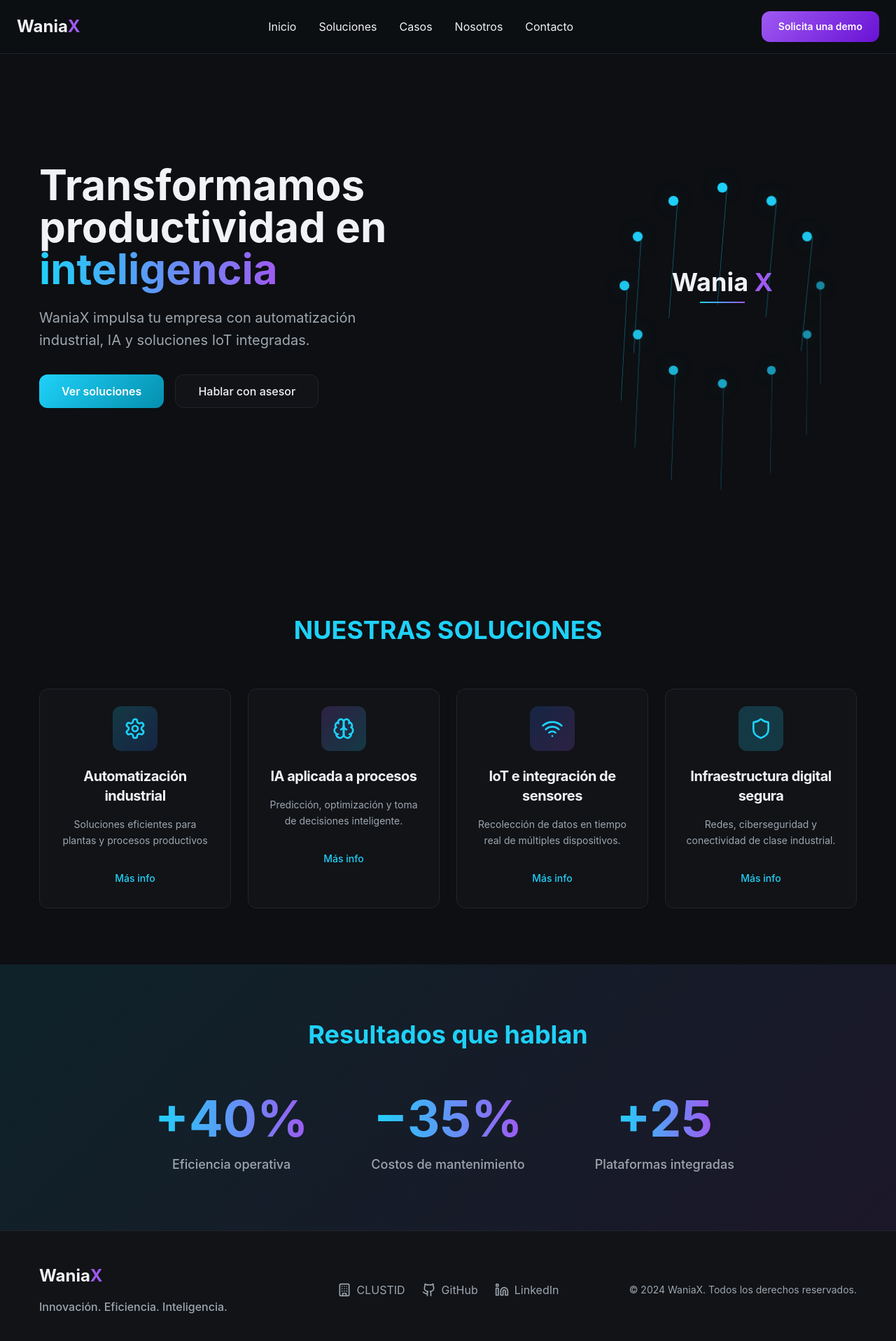
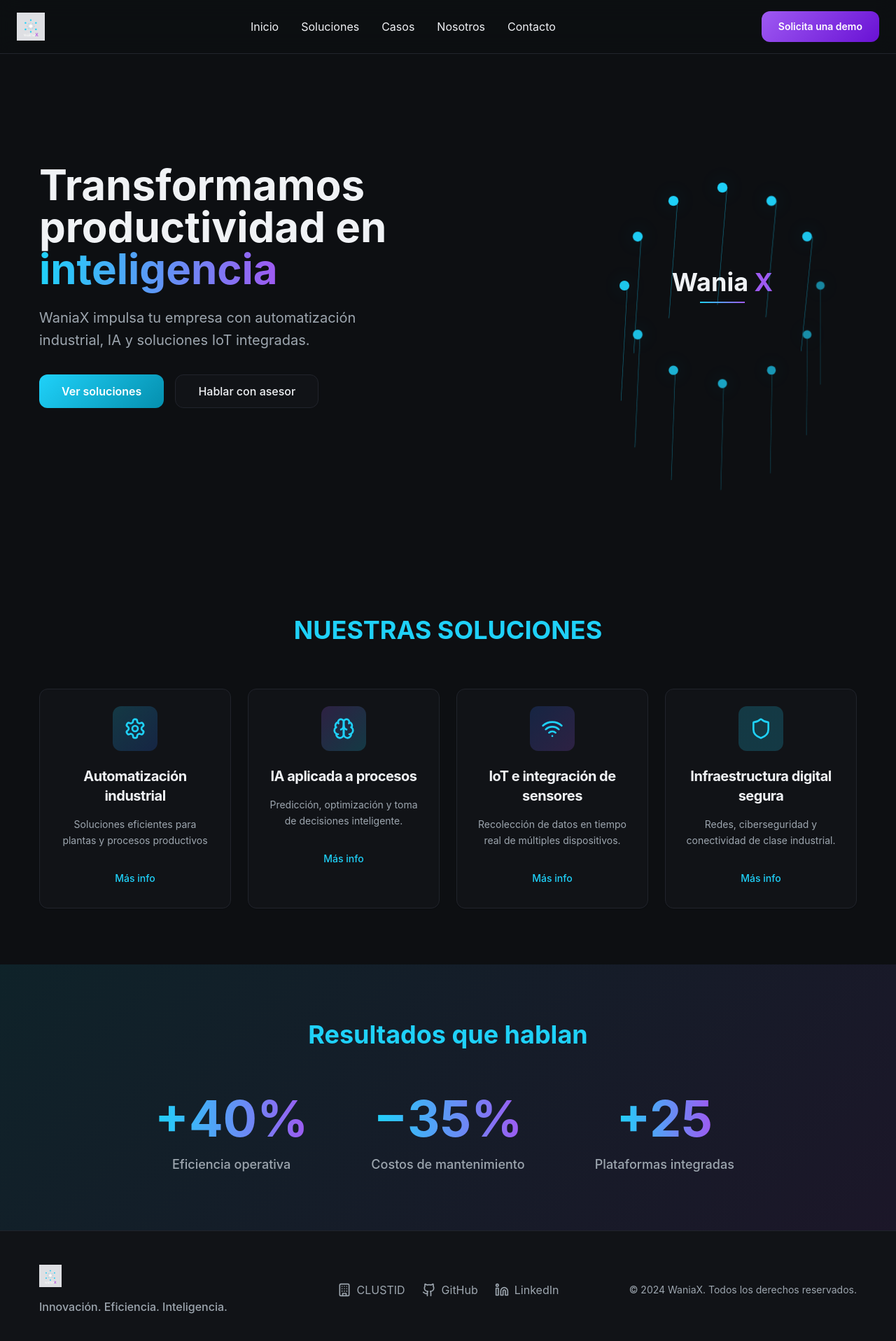
Before and after one commit to alfredohead/waniax-digital-pulse, a React (Vite) app: page / in a window 1280 px wide. Shown: the top 1916 px of the page at 70% size. Built offline with nearby package versions, Linux system fonts and the light colour scheme.

Commit message:
Update logo
Change the WaniaX logo to the previous version.

```diff
--- a/src/components/Footer.tsx
+++ b/src/components/Footer.tsx
@@ -1,4 +1,5 @@
 import { Github, Linkedin, Building } from "lucide-react";
+import waniaxLogo from "@/assets/waniax-logo.png";
 
 const Footer = () => {
   return (
@@ -7,10 +8,12 @@ const Footer = () => {
         <div className="grid lg:grid-cols-3 gap-8 items-center">
           {/* Logo and Tagline */}
           <div className="space-y-4">
-            <div className="flex items-center space-x-2">
-              <div className="text-2xl font-bold text-foreground">
-                Wania<span className="text-wania-violet">X</span>
-              </div>
+            <div className="flex items-center space-x-3">
+              <img
+                src={waniaxLogo}
+                alt="WaniaX Logo"
+                className="h-8 w-auto"
+              />
             </div>
             <p className="text-muted-foreground font-medium">
               Innovación. Eficiencia. Inteligencia.
--- a/src/components/Header.tsx
+++ b/src/components/Header.tsx
@@ -1,14 +1,17 @@
 import { Button } from "@/components/ui/button";
+import waniaxLogo from "@/assets/waniax-logo.png";
 
 const Header = () => {
   return (
     <header className="fixed top-0 left-0 right-0 z-50 bg-background/80 backdrop-blur-lg border-b border-border">
       <div className="container mx-auto px-6 py-4 flex items-center justify-between">
         {/* Logo */}
-        <div className="flex items-center space-x-2">
-          <div className="text-2xl font-bold text-foreground">
-            Wania<span className="text-wania-violet">X</span>
-          </div>
+        <div className="flex items-center space-x-3">
+          <img
+            src={waniaxLogo}
+            alt="WaniaX Logo"
+            className="h-10 w-auto"
+          />
         </div>
 
         {/* Navigation Menu */}
```
Also changed, not shown: src/assets/waniax-logo.png (added).
